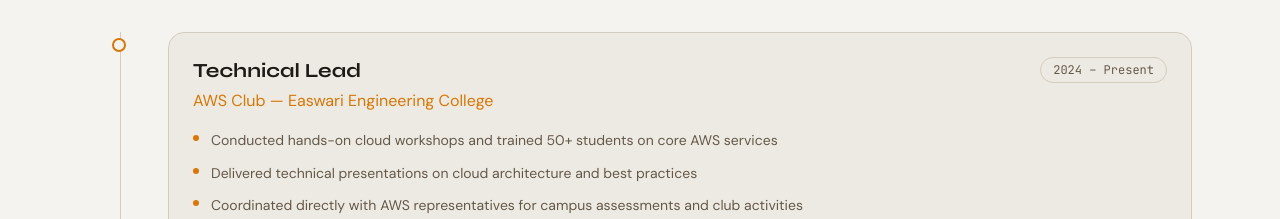
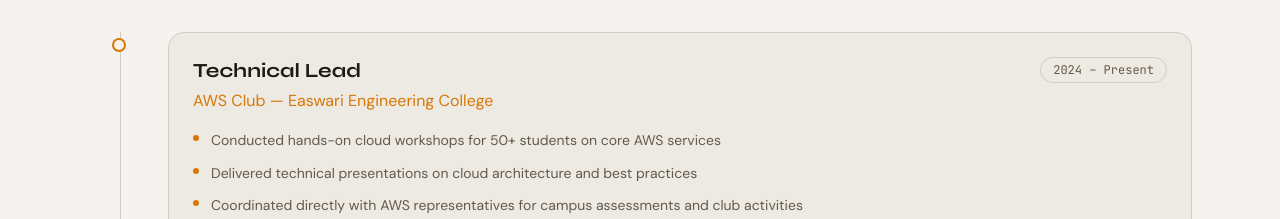
Before and after one commit to Srinivasan0107/srini_portfolio, a React (Vite) app: page / in a window 1280 px wide. Shown: the part 5220-5439 px from the top of the page. Built offline with nearby package versions, Linux system fonts and the light colour scheme.

Commit message:
fix experience wording

```diff
--- a/src/data.js
+++ b/src/data.js
@@ -221,7 +221,7 @@
     org: 'AWS Club — Easwari Engineering College',
     period: '2024 – Present',
     bullets: [
-      'Conducted hands-on cloud workshops and trained 50+ students on core AWS services',
+      'Conducted hands-on cloud workshops for 50+ students on core AWS services',
       'Delivered technical presentations on cloud architecture and best practices',
       'Coordinated directly with AWS representatives for campus assessments and club activities',
     ],
```
